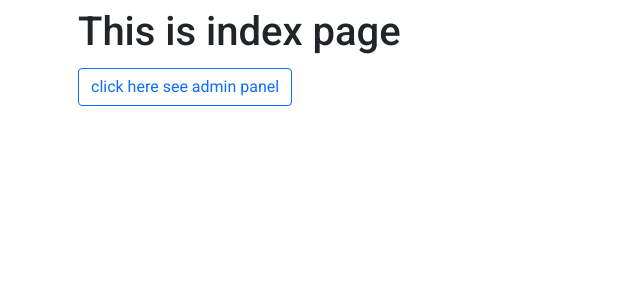
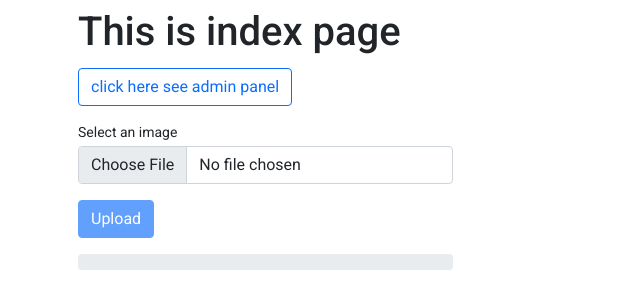
Before and after one commit to Mohit-aryaa/test, an Angular app: page / in a window 1280 px wide. Shown: the top 308 px of the page, without its empty margins (0-640 px from the left). Built offline with nearby package versions, Linux system fonts and the light colour scheme.

Commit message:
Added File upload functionality with progress bar

```diff
--- a/src/app/admin/index/data-table.component.ts
+++ b/src/app/admin/index/data-table.component.ts
@@ -32,7 +32,7 @@ import {
         marginLeft: '50%' ,
         opacity: 0.8,
         height: '400px',
-        background:'url(https://media.giphy.com/media/BcPbK9ci4EU31qUTkR/giphy.gif?cid=ecf05e47opqaif7o8gxwgqc3ovbygzjtf881sypmwerozm5x&rid=giphy.gif&ct=g)',
+        background:'url(https://media.giphy.com/media/BcPbK9ci4EU31qUTkR/giphy.gif?cid=ecf05e47opqaif7o8gxwgqc3ovbygzjtf881sypmwerozm5x&rid=giphy.gif&ct=g )',
         //backgroundColor: '#c6ecff'
         backgroundSize: 'cover',
         backgroundPosition: 'center center'
--- a/src/app/app.module.ts
+++ b/src/app/app.module.ts
@@ -9,6 +9,7 @@ import { AppComponent } from './app.component';
 import { BrowserAnimationsModule } from '@angular/platform-browser/animations';
 import { SharedModule } from './admin/shared.module';
 import { NgbModule } from '@ng-bootstrap/ng-bootstrap';
+import { MatSnackBarModule } from '@angular/material/snack-bar';
 
 
 
@@ -25,7 +26,7 @@ import { NgbModule } from '@ng-bootstrap/ng-bootstrap';
     SharedModule,
     HttpClientModule,
     NgbModule,
-
+    MatSnackBarModule
   ],
   providers: [],
   bootstrap: [AppComponent]
--- a/src/app/user/user.component.html
+++ b/src/app/user/user.component.html
@@ -3,5 +3,17 @@
     <a [routerLink]="['/admin']" routerLinkActive="router-link-active" ><button class="btn btn-outline-primary">
         click here see admin panel
     </button></a>
+    <div class="my-3 col-lg-4 col-md-8 col-11">
+        <div class="form-group mb-3">
+            <label for="" class="mb-1">Select an image</label>
+            <input #uploadImg type="file" class="form-control" id="uploadImg" name="uploadImg" (change)="onFileSelected($event)" required>
+        </div>
+        <button  class="btn btn-primary mb-3" id="uploadBtn" (click)="onImgUpload()" disabled>Upload</button>
+        <div class="progress">
+            <div class="progress-bar progress-bar-striped" role="progressbar"  aria-valuemin="0" aria-valuemax="100" [style.width]="progress + '%'">
+              {{progress}}
+            </div>
+          </div>
+    </div>
 
 </div>
--- a/src/app/user/user.component.ts
+++ b/src/app/user/user.component.ts
@@ -1,4 +1,7 @@
-import { Component, OnInit } from '@angular/core';
+import { HttpClient, HttpEventType } from '@angular/common/http';
+import { Component, OnInit, ElementRef  } from '@angular/core';
+import { ViewChild } from "@angular/core";
+import { MatSnackBar } from '@angular/material/snack-bar';
 
 @Component({
   selector: 'app-user',
@@ -6,10 +9,66 @@ import { Component, OnInit } from '@angular/core';
   styleUrls: ['./user.component.css']
 })
 export class UserComponent implements OnInit {
-
-  constructor() { }
+  @ViewChild('uploadImg')  uploadImgVariable: ElementRef;
+  constructor( private http: HttpClient, private snackBar: MatSnackBar ) { }
+  selectedFile: File;
+  uploadImg: any;
+  progress: number = 0;
 
   ngOnInit(): void {
   }
 
+
+
+
+  onFileSelected(event: any) {
+    console.log(event);
+    this.selectedFile = <File>event.target.files[0];
+    //console.log(this.selectedFile.name);
+    var enableUploadBtn = <HTMLInputElement> document.getElementById("uploadBtn");
+    enableUploadBtn.disabled = false;
+
+  }
+
+  onImgUpload() {
+    const ext =  this.selectedFile.name.split('.').pop();
+    console.log(ext);
+    if(ext == 'png' || ext == 'jpeg' || ext == 'jpg') {
+      const formdata = new FormData();
+      formdata.append('uploadImg', this.selectedFile, this.selectedFile.name);
+      //console.log(formdata);
+      this.http.post('https://mohitarya.ml/uploadImgApi.php', formdata, {
+        reportProgress: true,
+        observe: 'events'
+      }).subscribe(
+        (result:any) =>  {
+          if (result.type === HttpEventType.UploadProgress) {
+            this.progress = Math.round( result.loaded / result.total  * 100);
+          } else if (result.type = HttpEventType.Response) {
+            console.log('result', result.body);
+          }
+
+          if(result.body == null) {
+            //alert(result.body.success.msg);
+          } else {
+            this.snackBar.open(result.body.msg, '', {
+              duration: 1000,
+              verticalPosition: 'top'
+            });
+            setTimeout(() => {
+            this.uploadImgVariable.nativeElement.value = "";
+            this.progress = 0;
+            var disableUploadBtn = <HTMLInputElement> document.getElementById("uploadBtn");
+            disableUploadBtn.disabled = true;
+            //console.log(this.progress);
+            } ,3000)
+          }
+      }
+    );
+     } else {
+        alert("iFile must be in jpg, png or jpeg format ");
+     }
+  }
+
+
 }
--- a/src/app/user/user.module.ts
+++ b/src/app/user/user.module.ts
@@ -3,6 +3,8 @@ import { CommonModule } from '@angular/common';
 
 import { UserRoutingModule } from './user-routing.module';
 import { UserComponent } from './user.component';
+import { HttpClientModule } from '@angular/common/http';
+import {  MatSnackBarModule } from '@angular/material/snack-bar';
 
 
 @NgModule({
@@ -11,7 +13,8 @@ import { UserComponent } from './user.component';
   ],
   imports: [
     CommonModule,
-    UserRoutingModule
+    UserRoutingModule,
+    HttpClientModule,
   ]
 })
 export class UserModule { }
```
